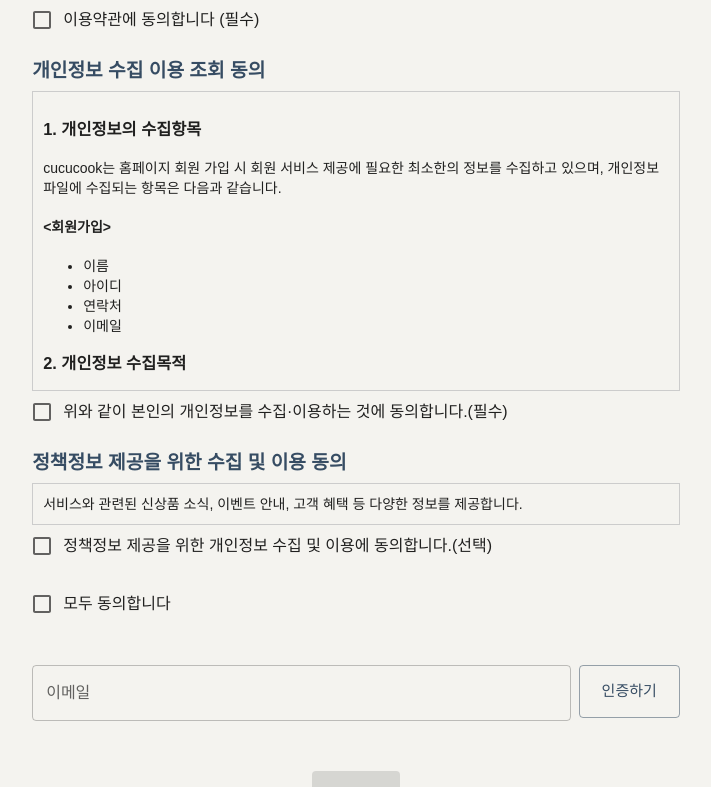
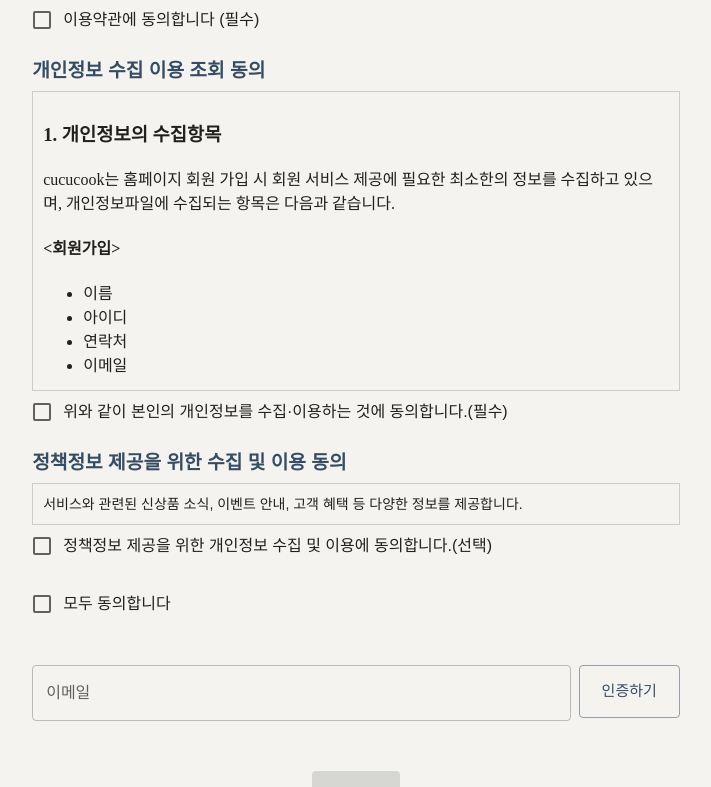
Before and after one commit to dev-jieun-lee/cucucook_react, a React (Create React App) app: page /signup/intro in a window 1280 px wide. Shown: the part 613-1400 px from the top of the page, without its empty margins (284-995 px from the left). Built offline with nearby package versions, Linux system fonts and the light colour scheme; a web font is replaced by a local one.

Commit message:
회원가입 페이지 콘솔 오류 수정

```diff
--- a/src/components/LoginUser.tsx
+++ b/src/components/LoginUser.tsx
@@ -38,11 +38,16 @@ function LoginUser({ toggleDrawer }: any) {
   } = useMutation(logout, {
     onSuccess: () => {
       // 로그아웃 성공 시 상태 업데이트 및 페이지 이동
-      toggleDrawer(false)();
-      setTimeout(() => {
+      // console.log(toggleDrawer);
+      // if(toggleDrawer === undefined){
         navigate("/"); // 메인 페이지로 이동
-        setUser(null);
-      }, 100);
+      // }else{
+      //   toggleDrawer(false)();
+      //   setTimeout(() => {
+      //     navigate("/"); // 메인 페이지로 이동
+      //     setUser(null);
+      //   }, 100);
+      // }
     },
     onError: (error) => {
       console.error("로그아웃 오류: ", error); // 오류 처리
--- a/src/routes/members/signUp/SignupIntro.tsx
+++ b/src/routes/members/signUp/SignupIntro.tsx
@@ -134,13 +134,11 @@ function SignupIntro({ isDarkMode }: { isDarkMode: boolean }) {
                   textAlign: "left",
                 }}
               >
-                <Typography variant="body2">
                 <div
                   dangerouslySetInnerHTML={{
                     __html: mdParser.render(t("AgreeContents.terms_content")),
                   }}
                 />
-                </Typography>
               </Box>
               <CheckBoxContainer>
                 <LeftAlignedFormControlLabel
@@ -175,7 +173,6 @@ function SignupIntro({ isDarkMode }: { isDarkMode: boolean }) {
                   textAlign: "left",
                 }}
               >
-                <Typography variant="body2">
                 <div
                   dangerouslySetInnerHTML={{
                     __html: mdParser.render(
@@ -183,7 +180,6 @@ function SignupIntro({ isDarkMode }: { isDarkMode: boolean }) {
                     ),
                   }}
                 />
-                </Typography>
               </Box>
               <CheckBoxContainer>
                 <LeftAlignedFormControlLabel
```
Also changed, not shown: 1 other file (tests, documents, lock files or other folders). Lines whose indentation alone changed are shown as unchanged.
